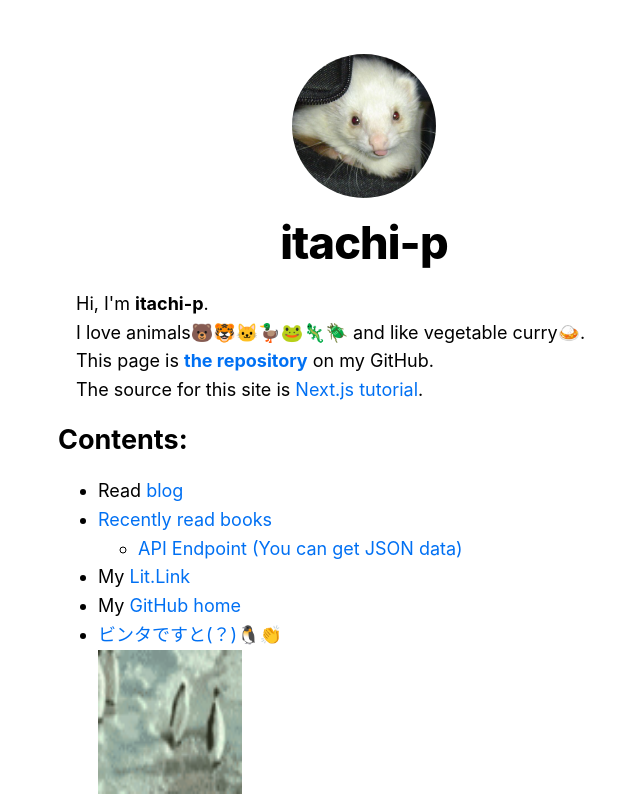
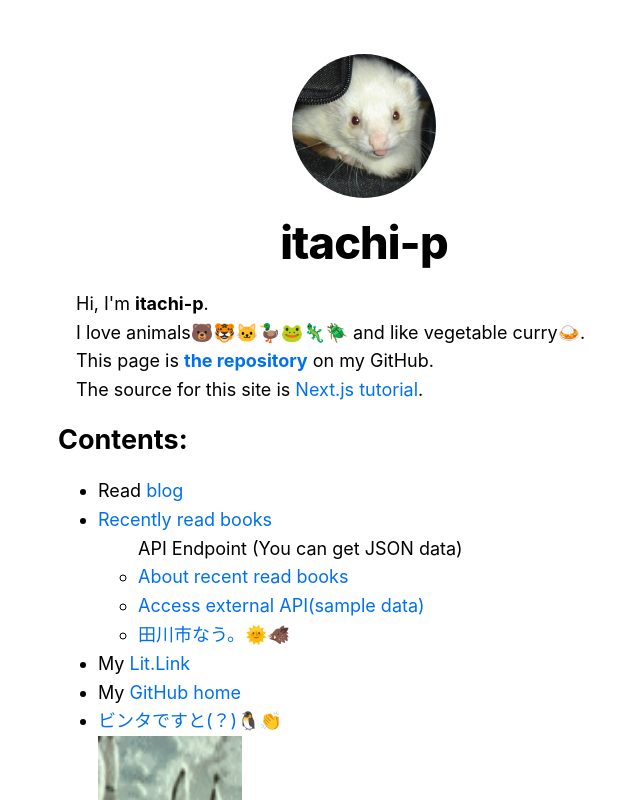
Before and after one commit to itachi-p/nextjs-blog, a Next.js app: page / in a window 1280 px wide. Shown: the top 800 px of the page, without its empty margins (276-916 px from the left). Built offline with nearby package versions, Linux system fonts and the light colour scheme.

Commit message:
feat:田川の今の天気API

```diff
--- a/pages/api/get-json.js
+++ b/pages/api/get-json.js
@@ -8,6 +8,11 @@
 
 import recentlyReads from '../../public/data/recently-reads.json';
 
+// Next.js API Routea is Serverless Functions
 export default function handler(req, res) {
-  res.status(200).json(recentlyReads);
+// https://nextjs-testapp02-blog.netlify.app/api/get-json
+// 上記URIにアクセスすると、以下のJSONの内容が表示される。
+  // res.status(200).json(recentlyReads);
+//更に上記をファイルとして保存するよう促す
+  res.status(200).send(recentlyReads);
 }
--- a/pages/api/hello.js
+++ /dev/null
@@ -1,5 +0,0 @@
-// req is an instance of http.incomingMessage, plus some pre-built middlewares.
-// res is an instance of http.serverResponse, plus some helper functions.
-export default function handler(req, res) {
-    res.status(200).json({ text: 'Hello' })
-    }
--- /dev/null
+++ b/pages/api/users/index.jsx
@@ -0,0 +1,5 @@
+export default async function handler(req, res) {
+    const response = await fetch('https://jsonplaceholder.typicode.com/users/');
+    const users = await response.json();
+    res.status(200).json({ users });
+}
--- /dev/null
+++ b/pages/api/weather/index.js
@@ -0,0 +1,11 @@
+// Next.js API route support: https://nextjs.org/docs/api-routes/introduction
+
+// req is an instance of http.incomingMessage, plus some pre-built middlewares.
+// res is an instance of http.serverResponse, plus some helper functions.
+export default async function handler(req, res) {
+    const city = //req.query;
+                 'Tagawa'   // 今回はリクエストを受け付けず、固定値で田川市の天候を返す
+    const response = await fetch(`https://api.weatherapi.com/v1/current.json?key=e9585ab2b07548dc8cd120216230209&q=${city}&aqi=no`);
+    const weather = await response.json();
+    res.status(200).json({ weather });
+}
--- a/pages/index.jsx
+++ b/pages/index.jsx
@@ -33,9 +33,20 @@ export default function Home() {
               Recently read books
             </Link>
             <ul>
+            API Endpoint (You can get JSON data)
               <li>
                 <Link href={`/api/get-json`}>
-                  API Endpoint (You can get JSON data)
+                  About recent read books
+                </Link>
+              </li>
+              <li>
+                <Link href={`/access-api`}>
+                  Access external API(sample data)
+                </Link>
+              </li>
+              <li>
+                <Link href={`/api/weather`}>
+                  田川市なう。🌞🐗
                 </Link>
               </li>
             </ul>
```
Also changed, not shown: pages/access-api.jsx (added, +28 -0 lines).
